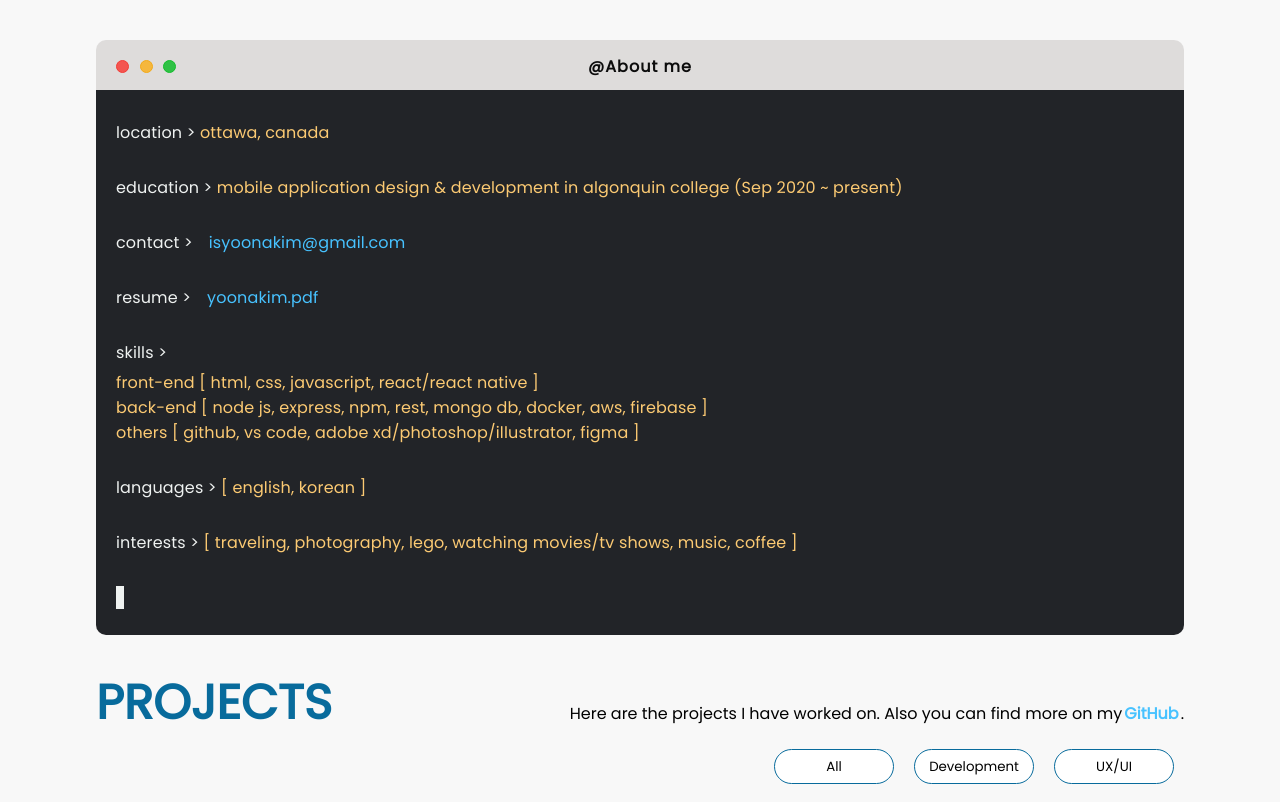
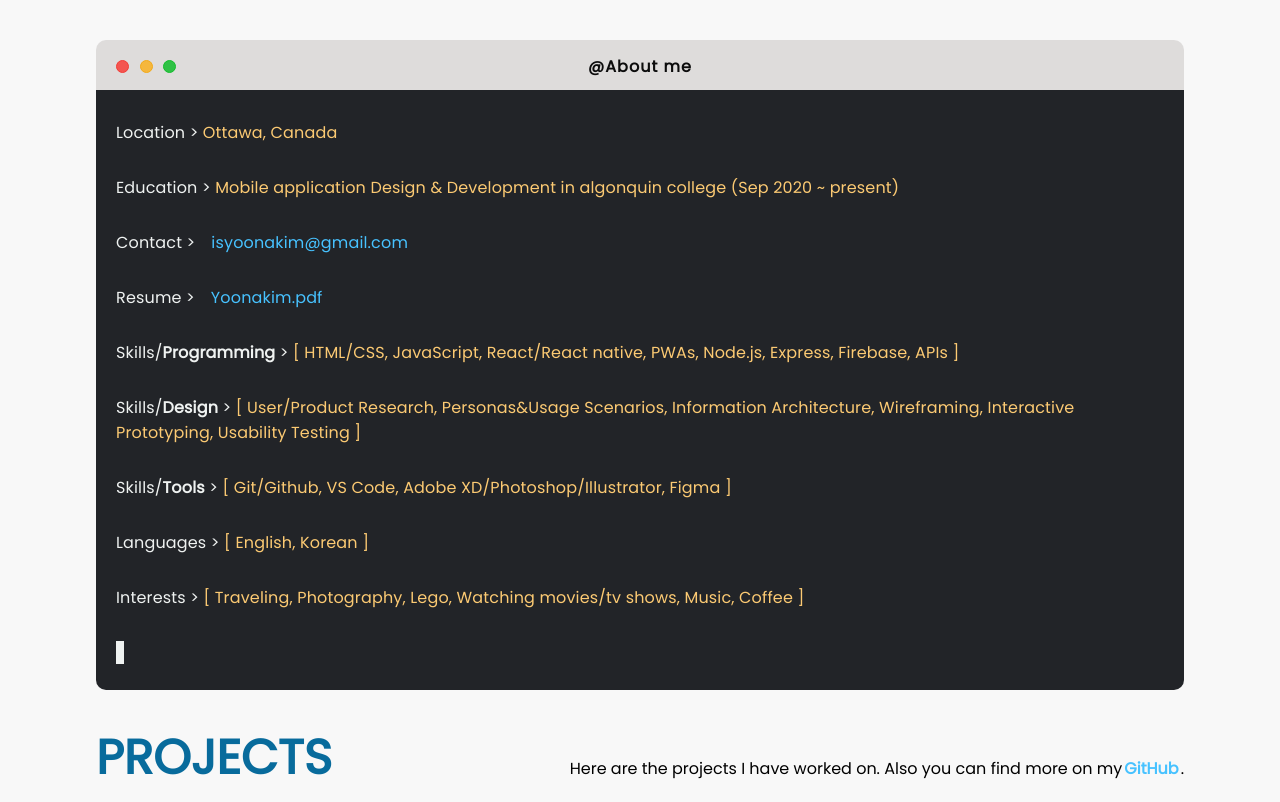
Before and after one commit to kim00432/portfolio, a React (Create React App) app: page / in a window 1280 px wide. Shown: the part 510-1312 px from the top of the page. Built offline with nearby package versions, Linux system fonts and the light colour scheme.

Commit message:
Update skill lists
Update skill lists

```diff
--- a/src/components/About/About.js
+++ b/src/components/About/About.js
@@ -16,39 +16,45 @@ export default function About() {
         </div>
         <div className="terminal-window">
             <div className="statement" id="top">
-                <p className="input">location &gt;
-                <span className="return">&nbsp;ottawa, canada</span>
+                <p className="input">Location &gt;
+                <span className="return">&nbsp;Ottawa, Canada</span>
                 </p>
             </div>
             <div className="statement">
-                <p className="input">education &gt;
-                <span className="return">&nbsp;mobile application design &amp; development in algonquin college (Sep 2020 ~ present)</span>
+                <p className="input">Education &gt;
+                <span className="return">&nbsp;Mobile application Design &amp; Development in algonquin college (Sep 2020 ~ present)</span>
                 </p>
             </div>
             <div className="statement">
-                <p className="input">contact &gt;
+                <p className="input">Contact &gt;
                 <span className="return"><a href="mailto:isyoonakim@gmail.com">isyoonakim@gmail.com</a></span>
                 </p>
             </div>
             <div className="statement">
-                <p className="input">resume &gt;
-                <span className="return"><a href="https://drive.google.com/file/d/1RTEzArInvQYa_3GSBx7oY-gOq4-5GRFF/view?ths=true">yoonakim.pdf</a></span>
+                <p className="input">Resume &gt;
+                <span className="return"><a href="https://drive.google.com/file/d/1RTEzArInvQYa_3GSBx7oY-gOq4-5GRFF/view?ths=true">Yoonakim.pdf</a></span>
                 </p>
             </div>
             <div className="statement">
-                <p className="input">skills &gt;</p>
-                <p className="return">front-end [ html, css, javascript, react/react native ]</p>
-                <p className="return">back-end [ node js, express, npm, rest, mongo db, docker, aws, firebase ]</p>
-                <p className="return">others [ github, vs code, adobe xd/photoshop/illustrator, figma ]</p>
+                <p className="input">Skills/<b>Programming</b> &gt;
+                <span className="return">&nbsp;[ HTML/CSS, JavaScript, React/React native, PWAs, Node.js, Express, Firebase, APIs ]</span></p>
             </div>
             <div className="statement">
-                <p className="input">languages &gt;
-                <span className="return">&nbsp;[ english, korean ]</span>
+                <p className="input">Skills/<b>Design</b> &gt;
+                <span className="return">&nbsp;[ User/Product Research, Personas&amp;Usage Scenarios, Information Architecture, Wireframing, Interactive Prototyping, Usability Testing ]</span></p>
+            </div>
+            <div className="statement">
+                <p className="input">Skills/<b>Tools</b> &gt;
+                <span className="return">&nbsp;[ Git/Github, VS Code, Adobe XD/Photoshop/Illustrator, Figma ]</span></p>
+            </div>
+            <div className="statement">
+                <p className="input">Languages &gt;
+                <span className="return">&nbsp;[ English, Korean ]</span>
                 </p>
             </div>
             <div className="statement">
-                <p className="input">interests &gt;
-                <span className="return">&nbsp;[ traveling, photography, lego, watching movies/tv shows, music, coffee ]</span>
+                <p className="input">Interests &gt;
+                <span className="return">&nbsp;[ Traveling, Photography, Lego, Watching movies/tv shows, Music, Coffee ]</span>
                 </p>
             </div>
             <div className="statement" id="bottom">
```
